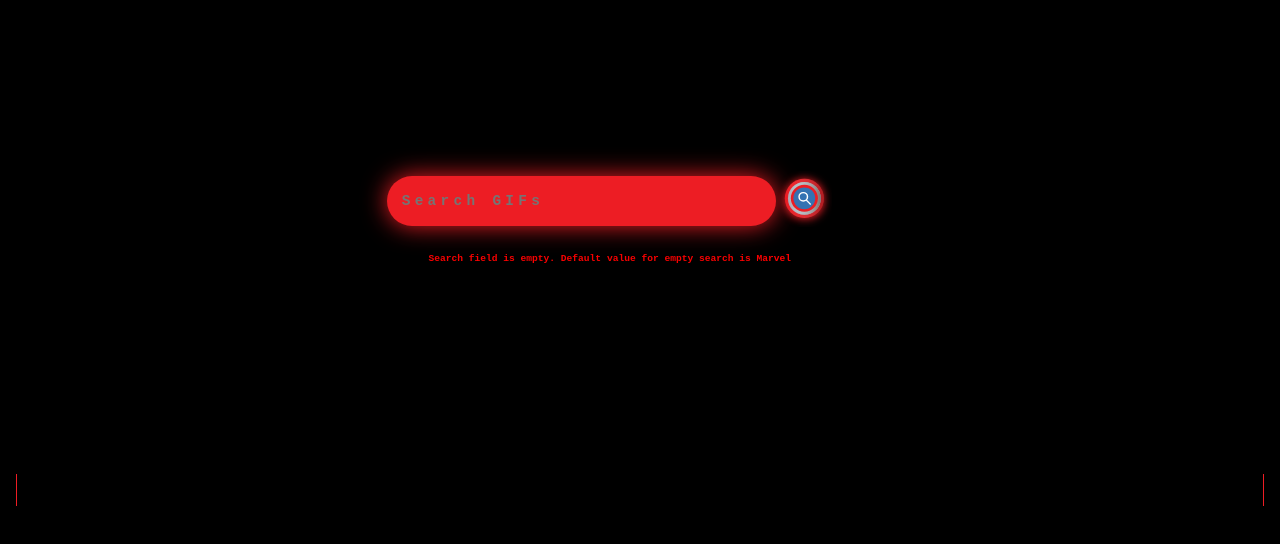
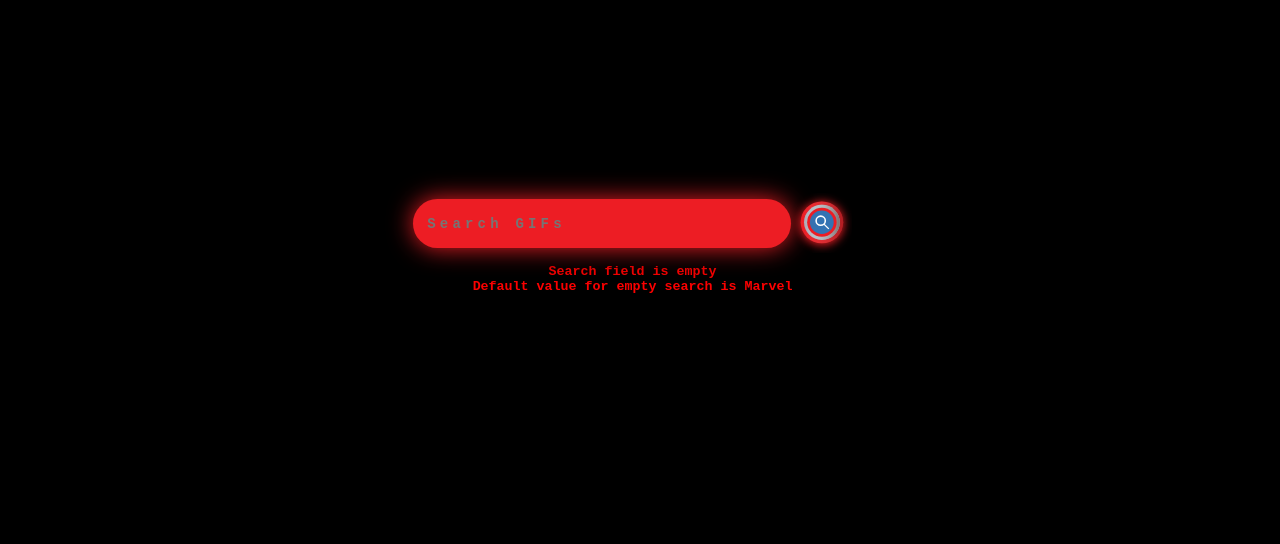
Before and after one commit to chini5ko/Marvel_Challenge, a React (Create React App) app in the folder my-app/: page / in a window 1280 px wide. Both pictures are taken after a click on the element 804 px from the left and 215 px from the top of the page. Shown: the top 544 px of the page. Built offline with nearby package versions, Linux system fonts and the light colour scheme; no server answers.

Commit message:
fetching data with fetch instead of ajax

```diff
--- a/my-app/src/components/Container.js
+++ b/my-app/src/components/Container.js
@@ -38,7 +38,7 @@ class Container extends Component {
 
     displayEmptyWarning() {
         if (this.state.emptyWarningDisplayed && this.state.searchCurrentValue.length == 0) {
-            return <h6 className={style.warning}>Search field is empty. Default value for empty search is Marvel</h6>
+            return <h6 className={style.warning}>Search field is empty<br/> Default value for empty search is Marvel</h6>
         }
         else {
             return null;
--- a/my-app/src/components/EachGifContainer.js
+++ b/my-app/src/components/EachGifContainer.js
@@ -7,9 +7,13 @@ class EachGifContainer extends Component {
         window.open(url, '_blank');
     }
 
+
+
+
     render() {
         return (
-                <img src={this.props.gifURL} key={this.props.index} alt='gif' onClick={() => this.openNewTabForGif(this.props.gifURL)}
+                <img src={this.props.gifURL} key={this.props.index} alt='gif'
+                onClick={() => this.openNewTabForGif(this.props.gifURL)}
                 className={`${style.imgSize} ${style.cursor}  ${style.gifInteraction}`}  ></img>
         )
     }
--- a/my-app/src/components/EachGifContainer.module.css
+++ b/my-app/src/components/EachGifContainer.module.css
@@ -3,8 +3,21 @@
     margin: .5em;
 }
 
+h6{
+    color: #ed1d24;
+    font-size: 20em;
+}
+
 .gifInteraction:hover{
     box-shadow: 0 0 20px 0 #ed1d24, 0 20px 25px 0 rgba(0, 0, 0, 0.2);
+}
+
+.unfocus{
+    filter: grayscale(100%);
+}
+
+.color{
+    filter: grayscale(100%);
 }
 
 .cursor{
@@ -26,7 +39,7 @@
 
 }
 
-@media (max-width: 450px) {
+@media (max-width: 550px) {
     .imgSize{
         height: 100px;
         padding: .2em;
--- a/my-app/src/components/GifContainer.js
+++ b/my-app/src/components/GifContainer.js
@@ -13,20 +13,20 @@ class GifContainer extends Component {
         };
     }
 
-    // AJAX call for trending
     componentDidMount() {
         this.renderTrending();
     }
 
     renderImgElement(url_giphy_request, type) {
         var items = []
-        $.ajax({
-            type: "GET",
-            url: url_giphy_request,
-            dataType: "json",
-            contentType: "application/json; charset=utf-8",
-            success: function (giphyJson) {
-                console.log("ajax! type: " + type)
+
+        // fetch JSON from Giphy
+        fetch(url_giphy_request)
+        .then((response) => {
+            return response.json();
+        })
+        .then((giphyJson) => {
+
             var data = giphyJson['data'];
 
             for (const d of data.entries()) {
@@ -36,10 +36,13 @@ class GifContainer extends Component {
                 let downsized = images['downsized'];
                 let downsizedURL = downsized['url'];
 
-                   // items.push(<img key={index} src={downsizedURL} height='200px' alt='gif' ></img>)
-                   items.push(<EachGiftEl key={index} gifURL={downsizedURL}></EachGiftEl>)
+               items.push(<EachGiftEl index={index} key={index} gifURL={downsizedURL}></EachGiftEl>)
             }
 
+
+            if(items.length==0){
+                items.push(<h6>No Gifs for this search: { this.props.searchValue} </h6>)
+            }
             if(type=='trending'){
                 this.setState({ trendingGifs: items })
             }
@@ -47,14 +50,58 @@ class GifContainer extends Component {
                 this.setState({ searchGifs: items })
             }
 
-            }.bind(this),
-            error: function (request, status, error) {
-                console.log("Error");
-                console.log(request)
-                console.log(status)
-                console.log(error)
-            }
+        }).catch(function(){
+            items.push(<h6 >Failed Connection </h6>)
         });
+
+
+
+        // $.ajax({
+        //     type: "GET",
+        //     url: url_giphy_request,
+        //     dataType: "json",
+        //     contentType: "application/json; charset=utf-8",
+        //     success: function (giphyJson) {
+        //         console.log("ajax! type: " + type)
+        //         var data = giphyJson['data'];
+
+        //         for (const d of data.entries()) {
+        //             let index = d[0];
+        //             let gifJson = d[1];
+        //             let images = gifJson.images;
+        //             let downsized = images['downsized'];
+        //             let downsizedURL = downsized['url'];
+
+        //            items.push(<EachGiftEl index={index} gifURL={downsizedURL}></EachGiftEl>)
+        //         }
+
+
+        //         if(items.length==0){
+        //             items.push(<h6>No Gifs for this search: { this.props.searchValue} </h6>)
+        //         }
+        //         if(type=='trending'){
+        //             this.setState({ trendingGifs: items })
+        //         }
+        //         if(type=='search'){
+        //             this.setState({ searchGifs: items })
+        //         }
+
+        //     }.bind(this),
+        //     error: function (request, status, error) {
+        //         items.push(<h6>Failed Connection </h6>)
+
+        //             this.setState({ trendingGifs: items,
+        //                 searchGifs: items
+        //              })
+
+        //         console.log("Error");
+        //         console.log(request)
+        //         console.log(status)
+        //         console.log(error)
+
+        //     }.bind(this)
+        // });
+
 
     }
 
--- a/my-app/src/components/containerStyles.module.css
+++ b/my-app/src/components/containerStyles.module.css
@@ -12,9 +12,9 @@
     justify-self: center;
     display: grid;
     grid-template-rows: 1fr;
-    grid-template-columns: 1fr .3fr;
+    grid-template-columns: 1fr .2fr;
 
-    padding: 2em;
+    padding-top: 2em;
 
 }
 
@@ -58,32 +58,35 @@
     z-index: 5;
 	font-weight: bolder;
     letter-spacing: 0.3em;
-    font-size: 0.9em;
+    font-size: 10.5pt;
+
 }
 
 .searchIConContainer{
     grid-row: 1/2;
     grid-column: 2/3;
    justify-self: start;
-
-
+  padding-top: 2pt;
 }
 
 h6{
     font-family: 'Inconsolata', monospace;
-    font-size: 0.6em;
+    font-size: 10pt;
     text-align: center;
+    margin: 0;
+    padding-top: 5pt;
 }
 
 
 @media (max-width: 550px) {
     h6{
-        font-size: 0.9em;
+        font-size: 7pt;
     }
 
     .searchBar{
         width: 15em;
         height: 2.5em;
+        font-size: 10pt;
     }
 
 }
--- a/my-app/src/components/gifContainerStyle.module.css
+++ b/my-app/src/components/gifContainerStyle.module.css
@@ -1,5 +1,3 @@
 .giftDisplayContainer{
-    border-left: #ed1d24 1px solid;
-    border-right: #ed1d24 1px solid;
-    padding: 1em;
+
 }
--- a/my-app/src/components/marvelSearchIconStyle.module.css
+++ b/my-app/src/components/marvelSearchIconStyle.module.css
@@ -3,8 +3,15 @@
     top: 0;
     right: 0;
     bottom: 0;
-    padding-left: 0.01em;
-    width: 3.5em;
-    height: 3.5em;
+    width: 3.8em;
+    height: 3.8em;
     cursor: pointer;
 }
+
+
+@media (max-width: 550px) {
+    .icon{
+        width: 2.5em;
+        height: 2.5em;
+    }
+}
```
Also changed, not shown: 1 other file (tests, documents, lock files or other folders). Lines whose indentation alone changed are shown as unchanged.
